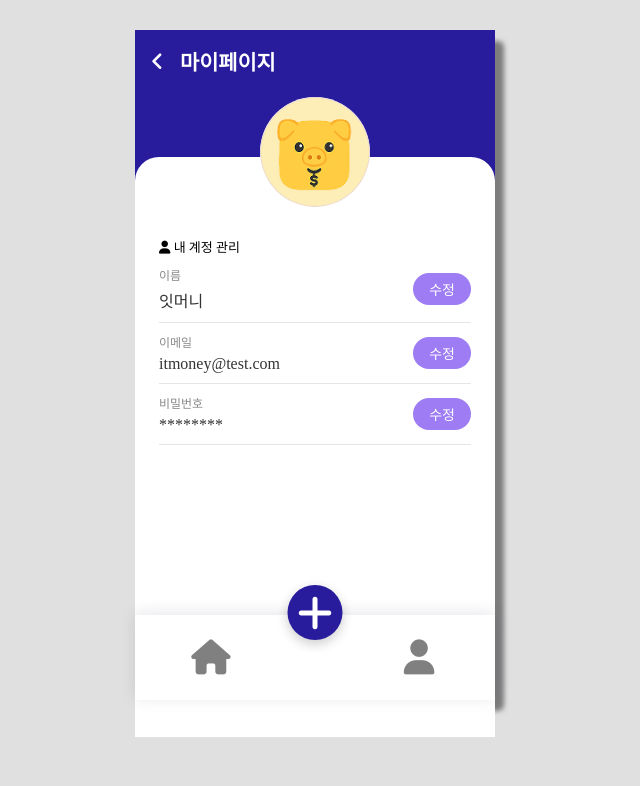
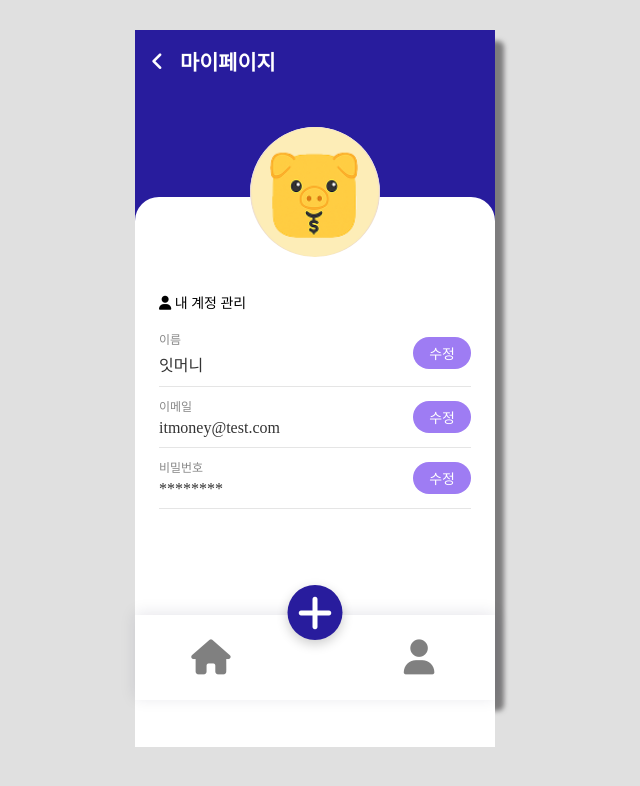
Before and after one commit to IT-Money/IT-Money, a Vue app: page /my-page in a window 1280 px wide. Shown: the top 786 px of the page, without its empty margins (325-965 px from the left). Built offline with nearby package versions, Linux system fonts and the light colour scheme; data requests are answered from the project's data file; a web font is replaced by a local one.

Commit message:
Style: 계정관리 위치 이동

```diff
--- a/src/views/MyPage.vue
+++ b/src/views/MyPage.vue
@@ -40,13 +40,13 @@ import AccountField from '@/components/AccountField.vue'
 
 /* 프로필 이미지 */
 .profile-image-container {
-  width: 110px;
-  height: 110px;
+  width: 130px;
+  height: 130px;
   border-radius: 50%;
   overflow: hidden;
   background-color: white;
   position: absolute;
-  bottom: -110px; /* 흰 박스와 절반 겹치게 */
+  bottom: -160px; /* 흰 박스와 절반 겹치게 */
   left: 50%;
   transform: translateX(-50%);
   z-index: 10;
@@ -63,12 +63,13 @@ import AccountField from '@/components/AccountField.vue'
   background-color: white;
   border-top-left-radius: 24px;
   border-top-right-radius: 24px;
-  padding: 80px 24px 32px; /* 위에 이미지 공간 확보 */
-  margin-top: 60px;
-  min-height: calc(100vh - 220px);
+  padding: 95px 24px 32px; /* 위에 이미지 공간 확보 */
+  margin-top: 100px;
+  min-height: calc(100vh - 250px);
 }
 
 .section-title {
-  font-size: 13px;
+  font-size: 14px;
+  margin-bottom: 8px;
 }
 </style>
```
